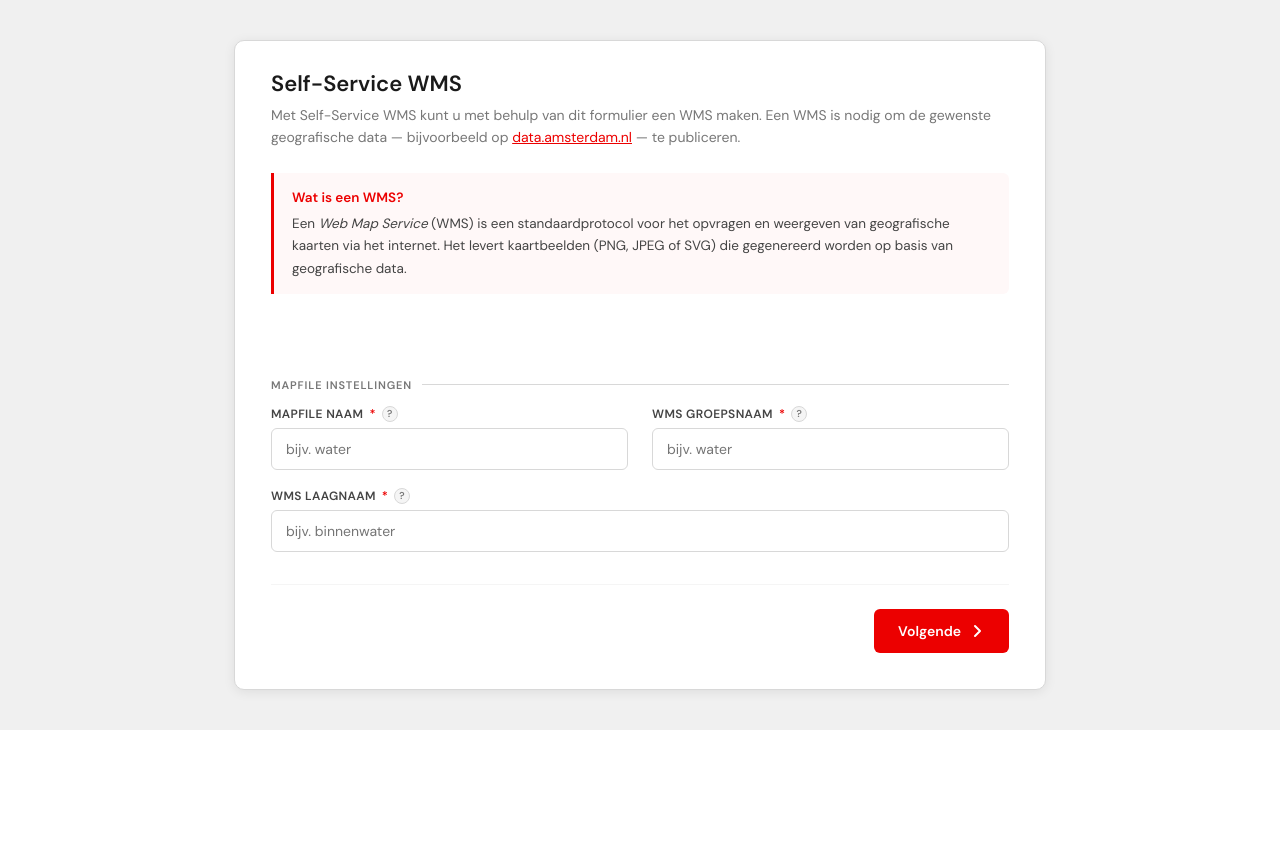
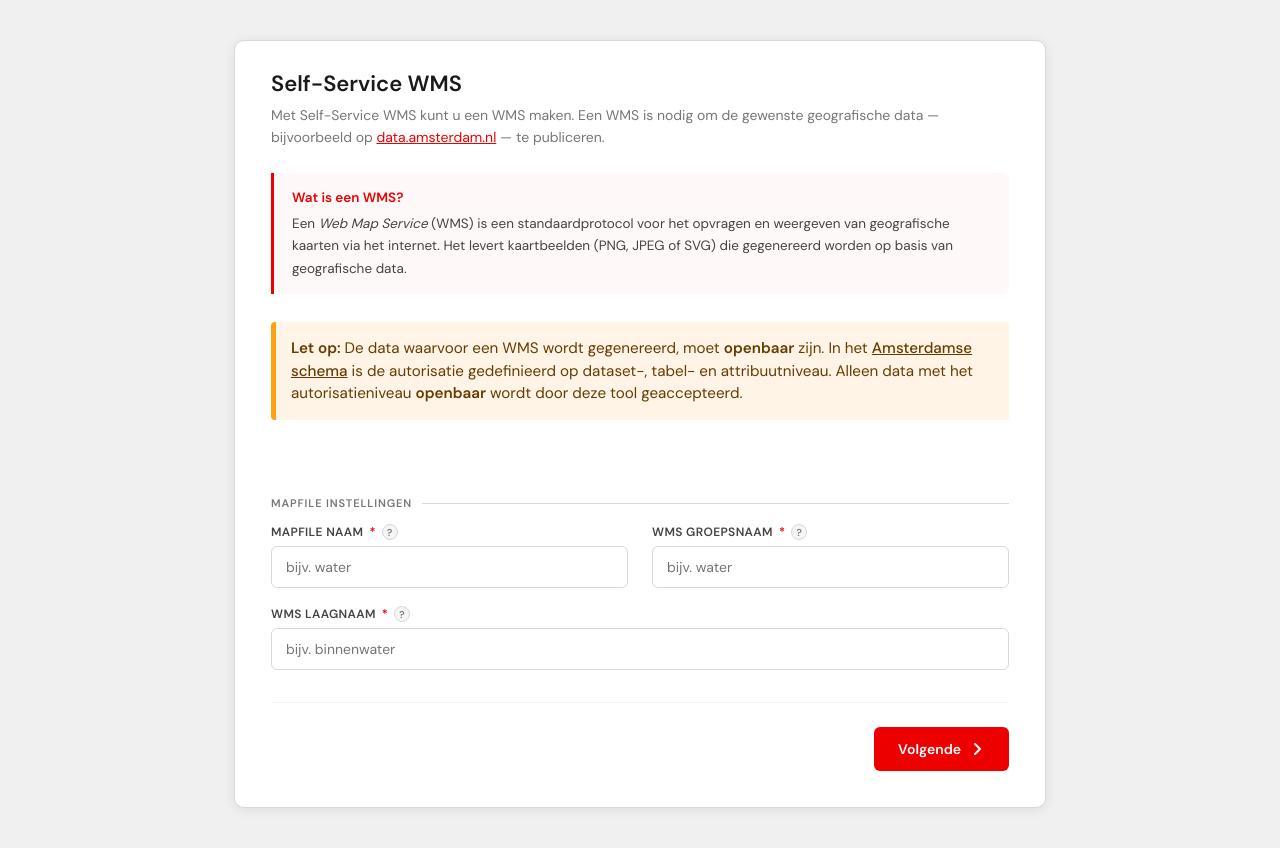
Before and after one commit to Amsterdam/self-service-WMS, a Python web app: template templates/scenario1.html in a window 1280 px wide. Shown: the part 119-967 px from the top of the page. Before the commit the page ends 849 px from the top, so only its background shows below. Run offline with Jinja, Linux system fonts and the light colour scheme; the template is opened without the code that fills it, so the values that code supplies are empty.

Commit message:
waarschuwing openbare data toegevoegd

```diff
--- a/templates/scenario1.html
+++ b/templates/scenario1.html
@@ -19,8 +19,7 @@
   <div class="card-header">
     <h2>Self-Service WMS</h2>
     <p class="subtitle">
-      Met Self-Service WMS kunt u met behulp van dit formulier een WMS maken.
-      Een WMS is nodig om de gewenste geografische data — bijvoorbeeld op
+      Met Self-Service WMS kunt u een WMS maken. Een WMS is nodig om de gewenste geografische data — bijvoorbeeld op
       <a href="https://data.amsterdam.nl" target="_blank" style="color:var(--red)">data.amsterdam.nl</a> — te publiceren.
     </p>
 
@@ -30,6 +29,14 @@
       kaarten via het internet. Het levert kaartbeelden (PNG, JPEG of SVG) die gegenereerd worden op basis van
       geografische data.
     </div>
+    <div class="warning-box" style="background-color: #fff4e5; border-left: 5px solid #ffa117; padding: 15px; margin-bottom: 20px; border-radius: 4px;">
+    <p style="margin: 0; color: #663c00; font-size: 0.95rem; line-height: 1.5;">
+    <strong>Let op:</strong> De data waarvoor een WMS wordt gegenereerd, moet <b>openbaar</b> zijn.
+    In het <a href="https://github.com/Amsterdam/amsterdam-schema" target="_blank" style="color: #663c00; text-decoration: underline; font-weight: 500;">Amsterdamse schema</a>
+    is de autorisatie gedefinieerd op dataset-, tabel- en attribuutniveau.
+    Alleen data met het autorisatieniveau <strong>openbaar</strong> wordt door deze tool geaccepteerd.
+    </p>
+   </div>
   </div>
 
   <div class="card-body">
```
